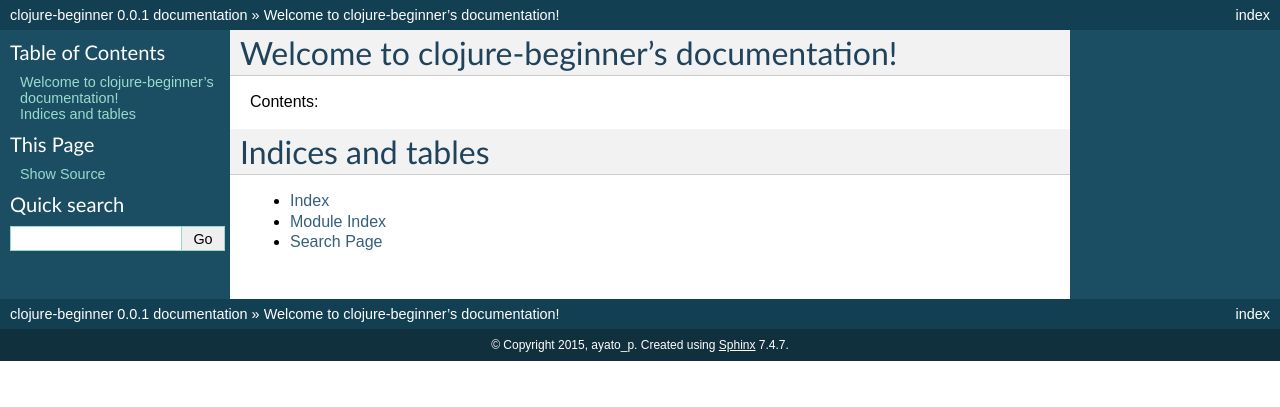
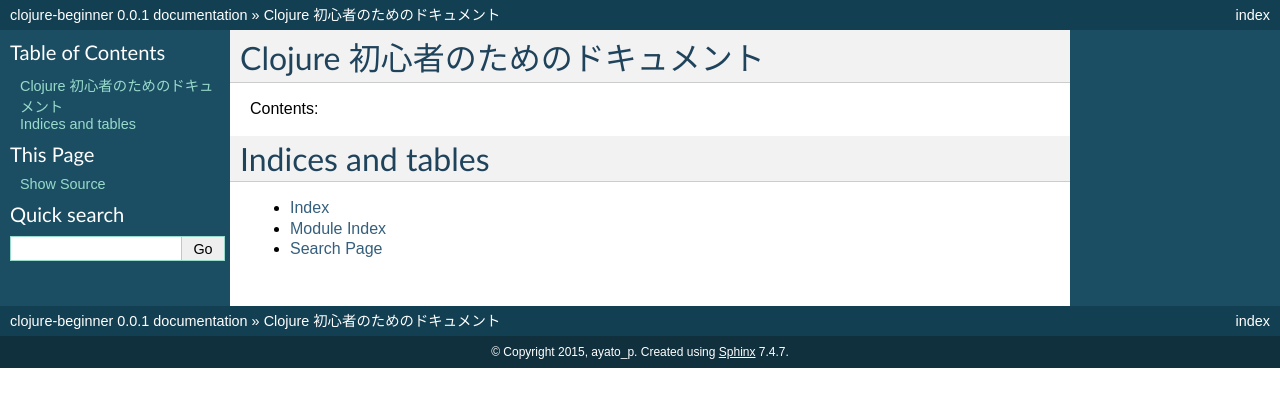
Before and after one commit to ayato-p/clojure-beginner, a Sphinx documentation site: the page built from source/index.rst, in a window 1280 px wide. Shown: the top 407 px of the page. Built offline with Sphinx 7.4.7, drawn with Linux system fonts in a browser that asks for light colours.

```diff
--- a/source/index.rst
+++ b/source/index.rst
@@ -3,7 +3,7 @@
    You can adapt this file completely to your liking, but it should at least
    contain the root `toctree` directive.
 
-Welcome to clojure-beginner's documentation!
+Clojure 初心者のためのドキュメント
 ============================================
 
 Contents:
```
Also changed, not shown: .gitmodules (deleted), 2 other files.
